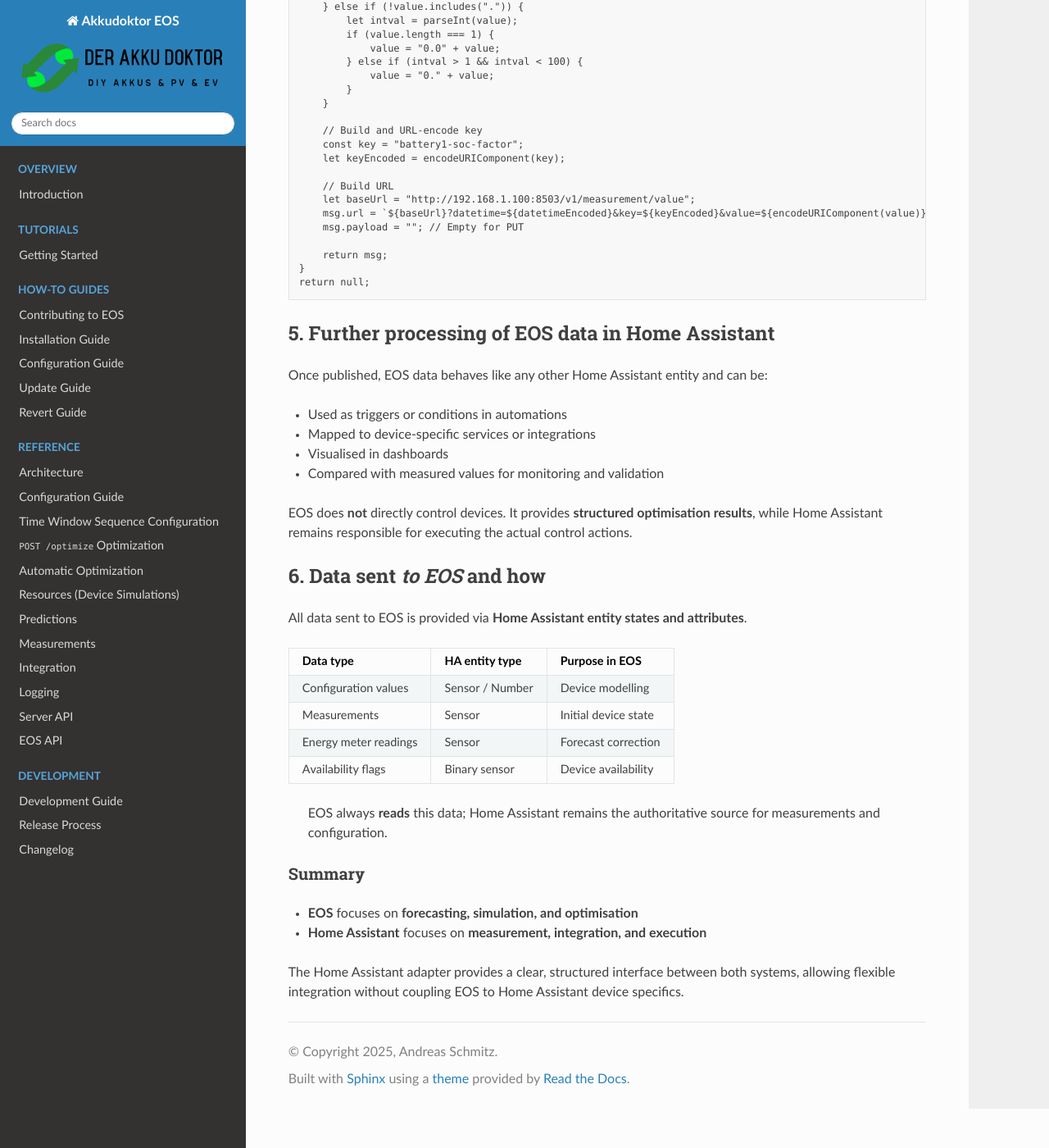
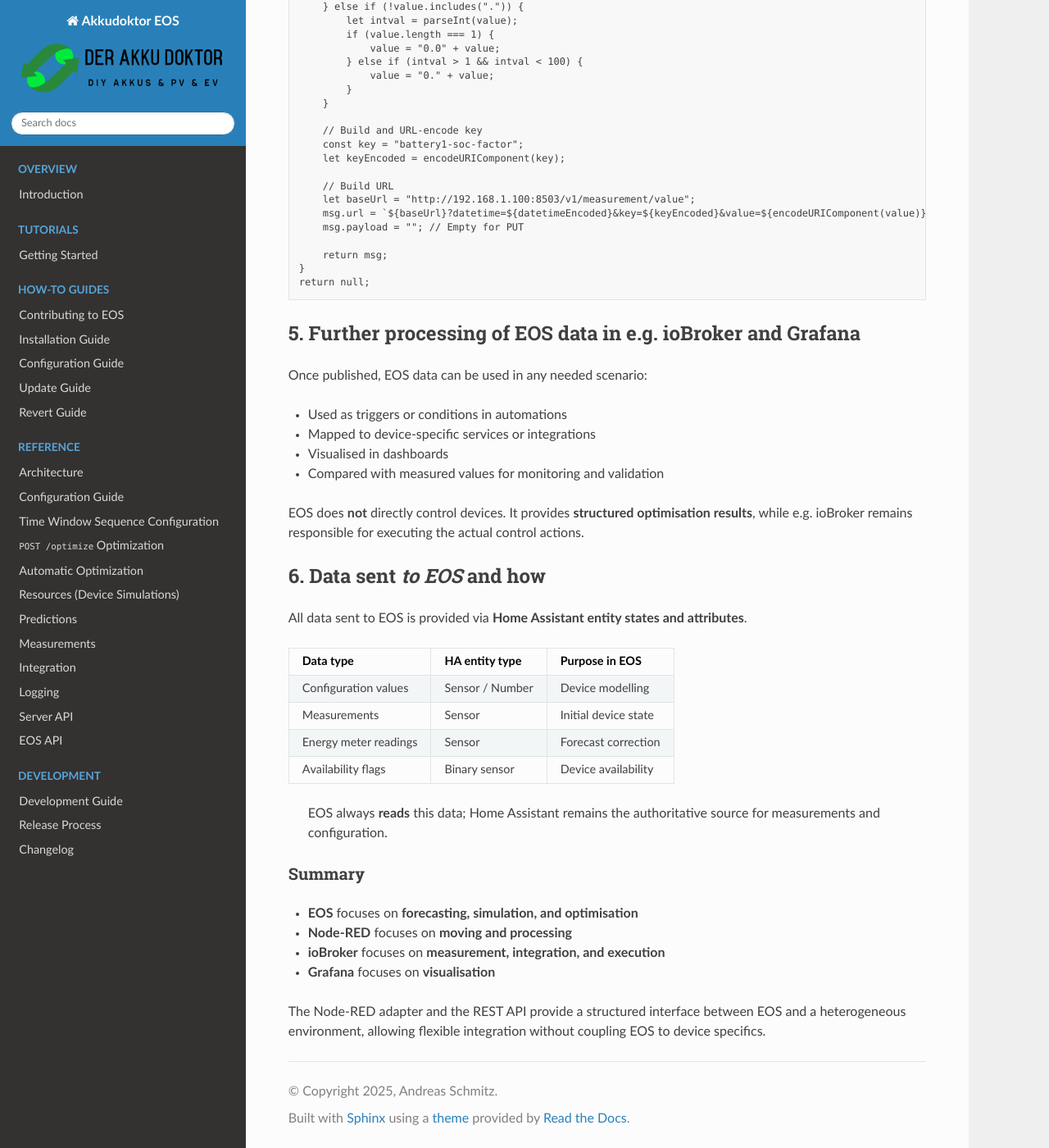
Before and after one commit to Akkudoktor-EOS/EOS, a Sphinx documentation site: the page built from docs/akkudoktoreos/adapter/adapternodered.md, in a window 1280 px wide and 1400 px high, scrolled down 4082 px. Shown: the whole window at 82% size. Built offline with Sphinx 7.4.7 and the Read the Docs theme 3.1.0, drawn with Linux system fonts in a browser that asks for light colours.

Commit message:
Update documentation for EOS data processing

````diff
--- a/docs/akkudoktoreos/adapter/adapternodered.md
+++ b/docs/akkudoktoreos/adapter/adapternodered.md
@@ -198,9 +198,9 @@ return null;
 ```
 
 
-## 5. Further processing of EOS data in Home Assistant
+## 5. Further processing of EOS data in e.g. ioBroker and Grafana
 
-Once published, EOS data behaves like any other Home Assistant entity and can be:
+Once published, EOS data can be used in any needed scenario:
 
 * Used as triggers or conditions in automations
 * Mapped to device-specific services or integrations
@@ -208,7 +208,7 @@ Once published, EOS data behaves like any other Home Assistant entity and can be
 * Compared with measured values for monitoring and validation
 
 EOS does **not** directly control devices.
-It provides **structured optimisation results**, while Home Assistant remains
+It provides **structured optimisation results**, while e.g. ioBroker remains
 responsible for executing the actual control actions.
 
 ## 6. Data sent *to EOS* and how
@@ -227,8 +227,9 @@ All data sent to EOS is provided via **Home Assistant entity states and attribut
 ### Summary
 
 * **EOS** focuses on **forecasting, simulation, and optimisation**
-* **Home Assistant** focuses on **measurement, integration, and execution**
+* **Node-RED** focuses on **moving and processing**
+* **ioBroker** focuses on **measurement, integration, and execution**
+* **Grafana** focuses on **visualisation**
 
-The Home Assistant adapter provides a clear, structured interface between both
-systems, allowing flexible integration without coupling EOS to Home Assistant
-device specifics.
+The Node-RED adapter and the REST API provide a structured interface between EOS and a heterogeneous environment,
+allowing flexible integration without coupling EOS to device specifics.
````
